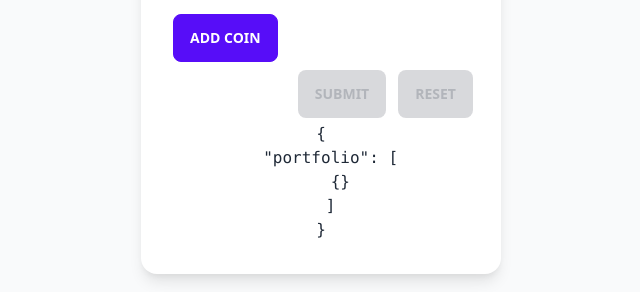
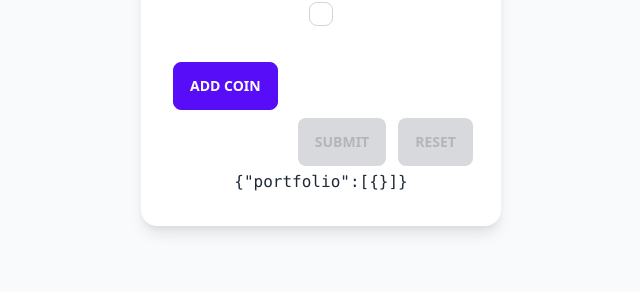
Before and after one commit to pie-dao/index-calculator, a Next.js app: page / in a window 1280 px wide. Shown: the part 362-654 px from the top of the page, without its empty margins (319-959 px from the left). Built offline with nearby package versions, Linux system fonts and the light colour scheme.

Commit message:
fix compile errors

```diff
--- a/pages/components/form.tsx
+++ b/pages/components/form.tsx
@@ -4,7 +4,7 @@ import { IndexCalculator } from '../../src/classes/IndexCalculator'
 import arrayMutators from 'final-form-arrays'
 import { FieldArray } from 'react-final-form-arrays'
 
-const onSubmit = async (values) => {
+const onSubmit = async (values: any) => {
   const { portfolio, computeWeights } = values
 
   const indexCalculator = new IndexCalculator(portfolio)
@@ -77,7 +77,7 @@ export default function IndexForm() {
                         placeholder="Ratio"
                       />
                     </div>
-                    {fields.length > 1 && index !== 0 && (
+                    {fields.length! > 1 && index !== 0 && (
                       <button onClick={() => fields.remove(index)} className="btn btn-square btn-ghost">
                         <svg
                           xmlns="http://www.w3.org/2000/svg"
@@ -124,7 +124,7 @@ export default function IndexForm() {
                 Reset
               </button>
             </div>
-            <pre>{JSON.stringify(values, 0, 2)}</pre>
+            <pre>{JSON.stringify(values)}</pre>
           </form>
         )
       }}
--- a/src/classes/IndexCalculator.ts
+++ b/src/classes/IndexCalculator.ts
@@ -1,3 +1,4 @@
+// @ts-nocheck
 import CoinGecko from 'coingecko-api'
 import { jStat } from 'jstat'
 
```
